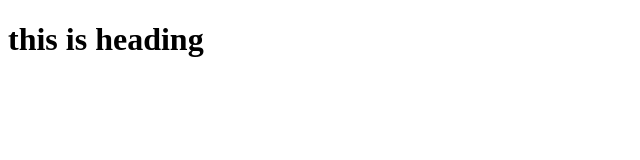
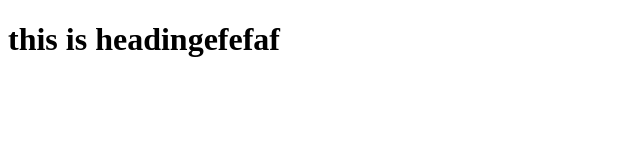
Before and after one commit to SalahCzl25/test, a plain HTML site: page index.html in a window 1280 px wide. Shown: the whole page, without its empty margins (0-640 px from the left). Drawn offline with Linux system fonts and the light colour scheme.

```diff
--- a/index.html
+++ b/index.html
@@ -7,6 +7,6 @@
     <title>My second commit</title>
 </head>
 <body>
-    <h1>this is heading</h1>
+    <h1>this is headingefefaf</h1>
 </body>
 </html>
```
